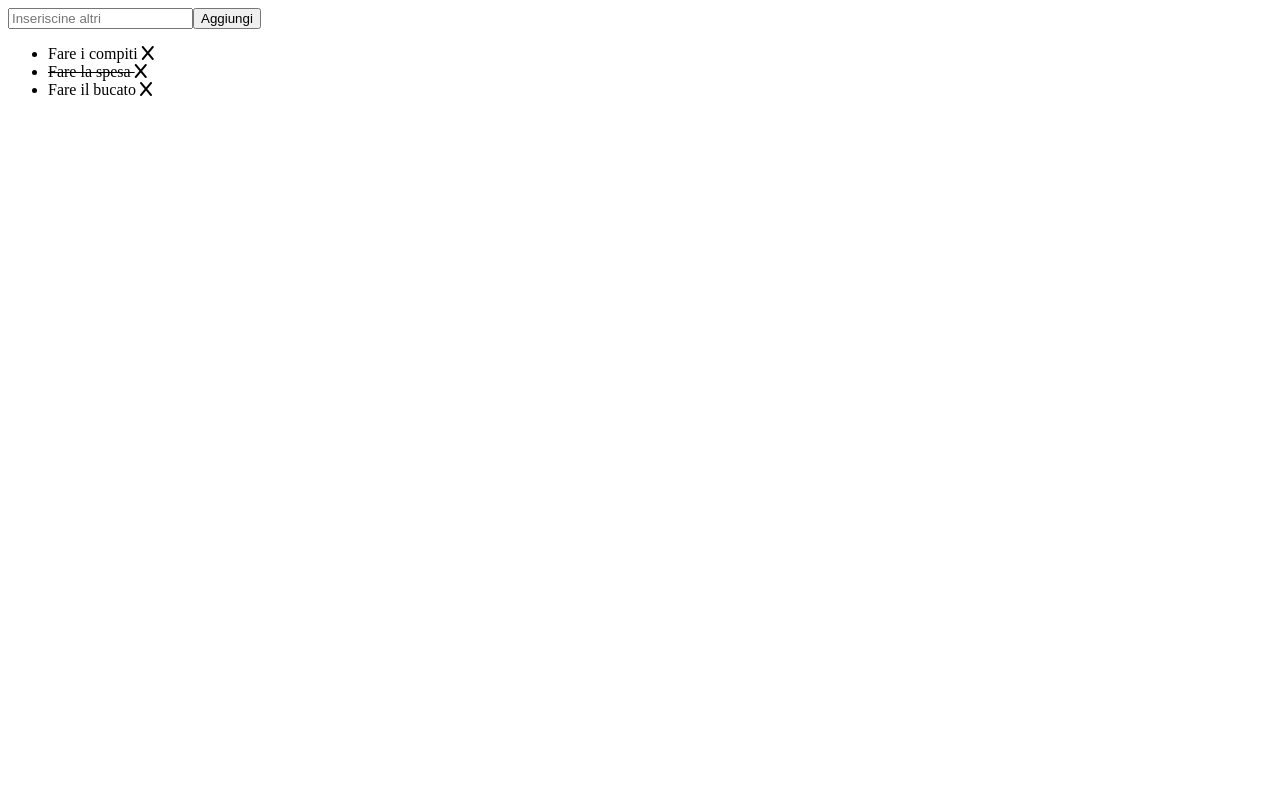
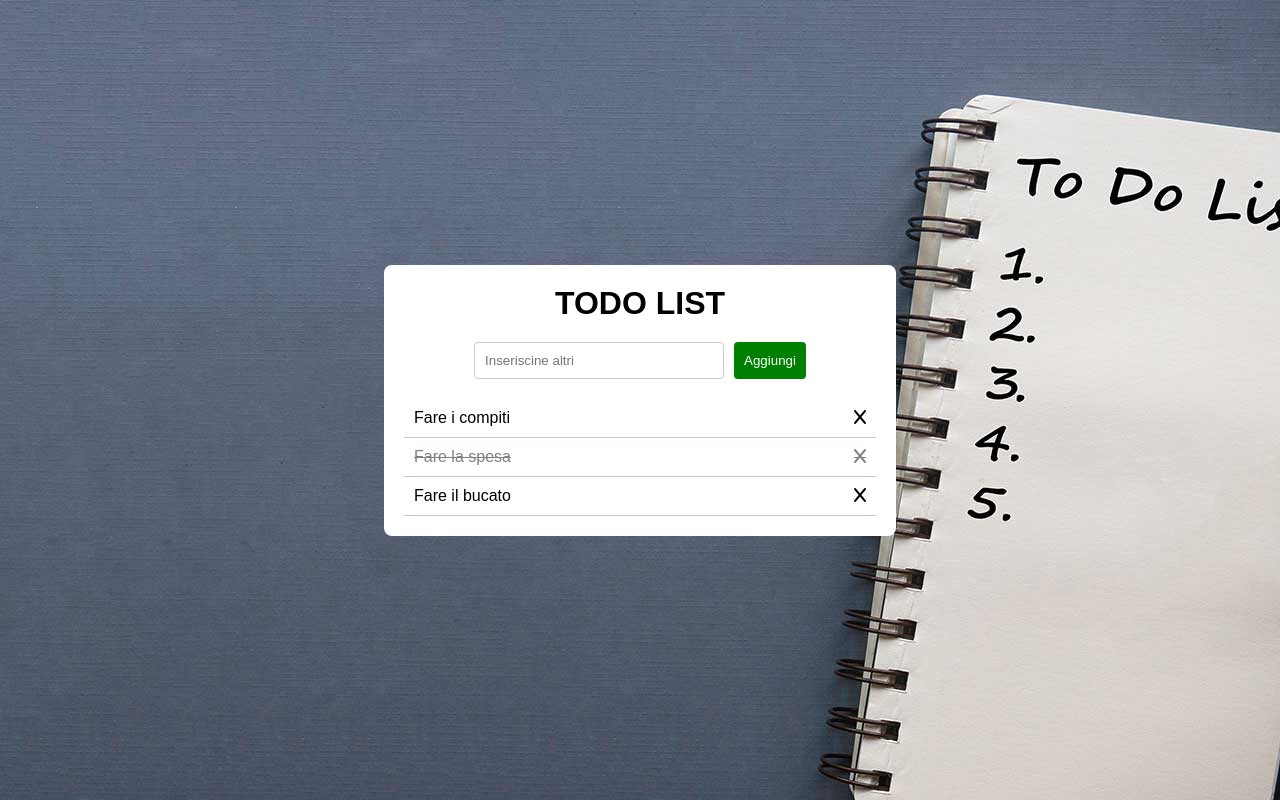
Before and after one commit to Andrea9808/vue-todolist, a plain HTML site: page index.html in a window 1280 px wide. Drawn offline with nearby package versions, Linux system fonts and the light colour scheme.

Commit message:
feat: stile + BONUS

```diff
--- a/css/style.css
+++ b/css/style.css
@@ -1,9 +1,84 @@
+*{
+    padding: 0;
+    margin: 0;
+    box-sizing: border-box;
+}
+
+body {
+    font-family: Arial, sans-serif;
+    background-image: url(../to-do-list.jpg);
+    background-color: #f8f8f8;
+    height: 100vh;
+    justify-content: center;
+    align-items: center;
+    display: flex;
+}
+
+.container {
+    width: 40%;
+    background-color: #fff;
+    border-radius: 8px;
+    padding: 20px;
+}
+
+.logo {
+    text-align: center;
+    margin-bottom: 20px;
+}
 
 
-li.through{
-    text-decoration: line-through;
+.inpbut {
+    justify-content: center;
+    display: flex;
+    margin-bottom: 20px;
 }
 
-i{
+input{
+    padding: 10px;
+    border: 1px solid #ccc;
+    border-radius: 4px;
+    margin-right: 10px;
+    width: 250px;
+}
+
+button {
+    padding: 10px;
+    border: none;
+    background-color: green;
+    color: white;
+    border-radius: 4px;
     cursor: pointer;
 }
+
+button:hover {
+    background-color: #45a049;
+}
+
+.task-container {
+    list-style: none;
+}
+
+.task-container li {
+    display: flex;
+    justify-content: space-between;
+    padding: 10px;
+    border-bottom: 1px solid rgb(206, 196, 196);
+}
+
+.through {
+    text-decoration: line-through;
+    color: gray;
+}
+
+i {
+    cursor: pointer;
+}
+
+li{
+    cursor: pointer;
+}
+
+li:hover{
+    background-color: #ece7e7;
+    transition: background-color ease-in-out 0.2s;
+}
--- a/index.html
+++ b/index.html
@@ -13,7 +13,7 @@
     <div id="app" class="container">
 
         <div class="logo">
-
+            <h1>TODO LIST</h1>
         </div>
 
         <!-- input e bottone -->
@@ -26,7 +26,7 @@
 
         <div class="task-container">
             <ul>
-                <li v-for="(task,i) in todos" :key="i" :class="task.done === true ? 'through' : ''" >
+                <li v-for="(task,i) in todos" :key="i" :class="task.done === true ? 'through' : ''" @click="check(i)">
                     {{ task.text }}
                     <i class="fa-solid fa-x" @click ="removeTask(i)"></i>
                 </li>
--- a/js/script.js
+++ b/js/script.js
@@ -61,6 +61,15 @@ createApp({
             this.added = ""
         },
 
+        //al click del li
+        check(indice){
+           if(this.todos[indice].done === false){
+                this.todos[indice].done = true;
+            } else{
+                this.todos[indice].done = false;
+            }
+        }
+
     }
 
 
```
Also changed, not shown: to-do-list.jpg (added).
